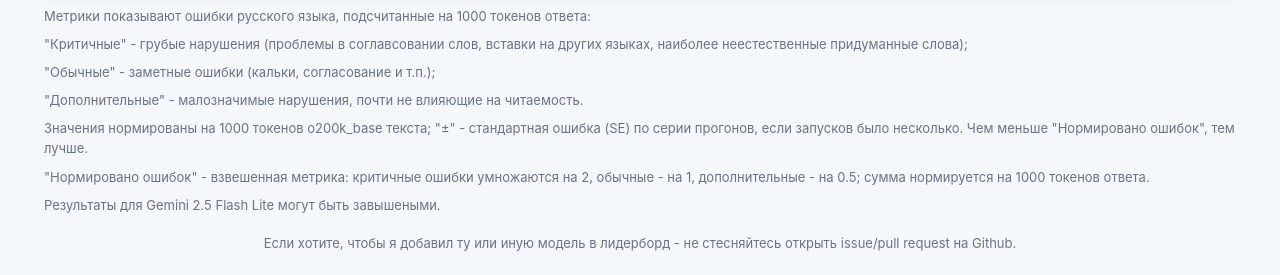
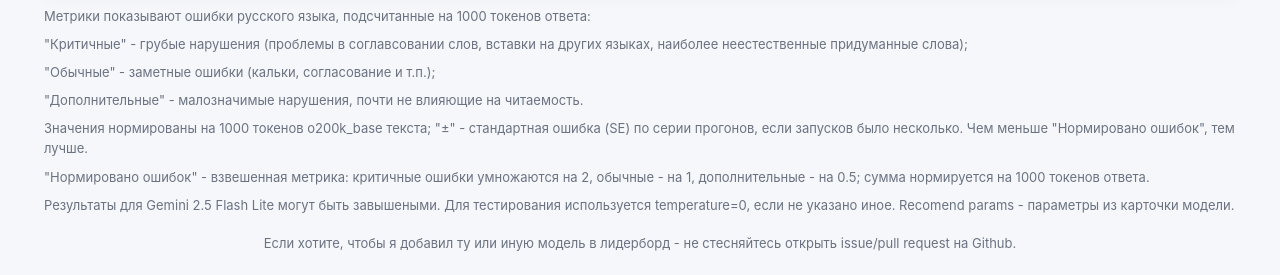
Before and after one commit to kristaller486/RuQualBench, a Python web app: template templates/leaderboard.jinja2 in a window 1280 px wide. Shown: the part 186-461 px from the top of the page. Run offline with Jinja, Linux system fonts and the light colour scheme; the template is opened without the code that fills it, so the values that code supplies are empty.

Commit message:
update template

```diff
--- a/templates/leaderboard.jinja2
+++ b/templates/leaderboard.jinja2
@@ -157,7 +157,7 @@
             <p>
                 "Нормировано ошибок" - взвешенная метрика: критичные ошибки умножаются на 2, обычные - на 1, дополнительные - на 0.5; сумма нормируется на 1000 токенов ответа.
             </p>
-            <p>Результаты для Gemini 2.5 Flash Lite могут быть завышеными.</p>
+            <p>Результаты для Gemini 2.5 Flash Lite могут быть завышеными. Для тестирования используется temperature=0, если не указано иное. Recomend params - параметры из карточки модели.</p>
         </div>
         <p class="info-text">Если хотите, чтобы я добавил ту или иную модель в лидерборд - не стесняйтесь открыть issue/pull request на Github.</p>
         <p class="info-text">
```
